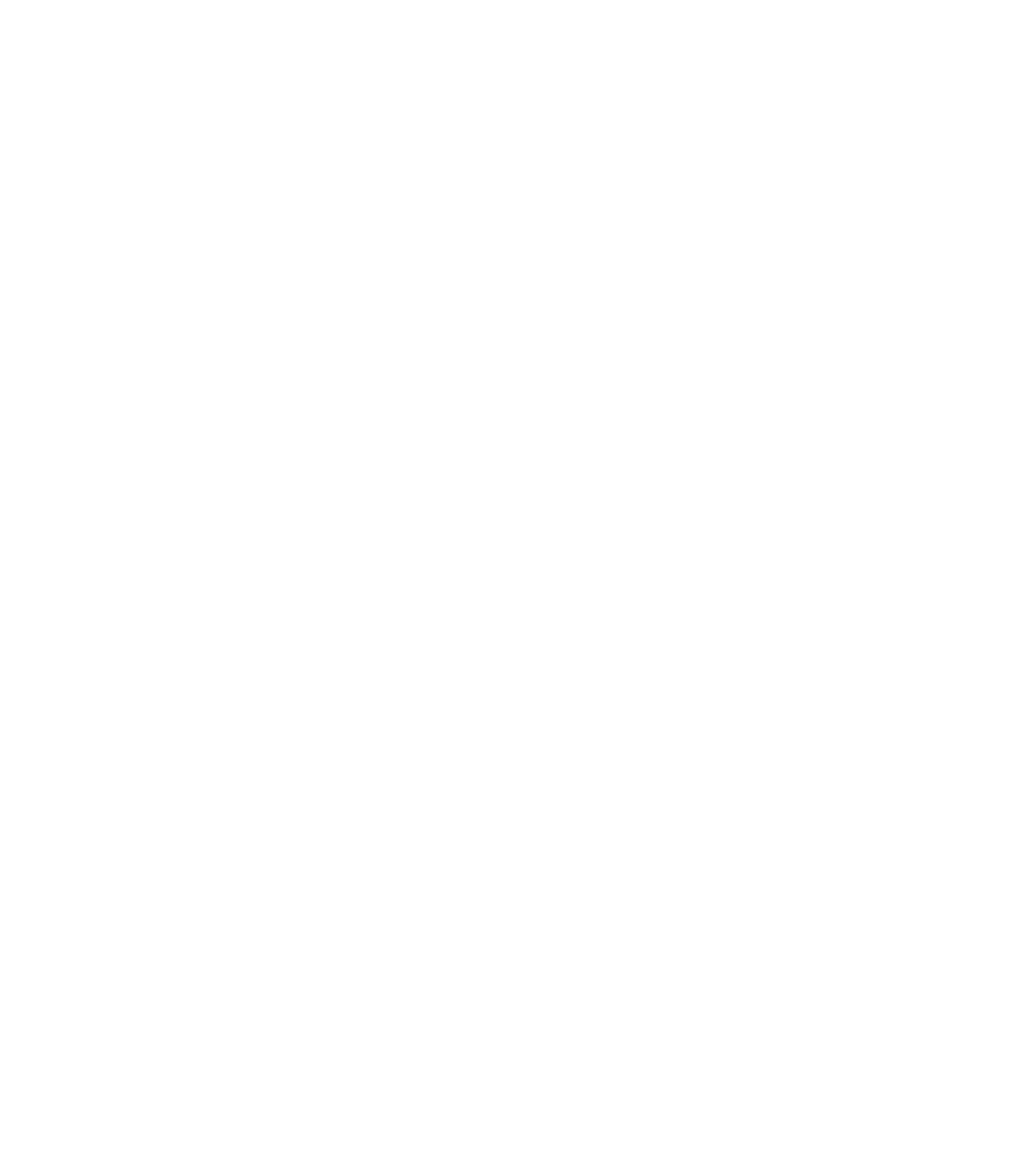
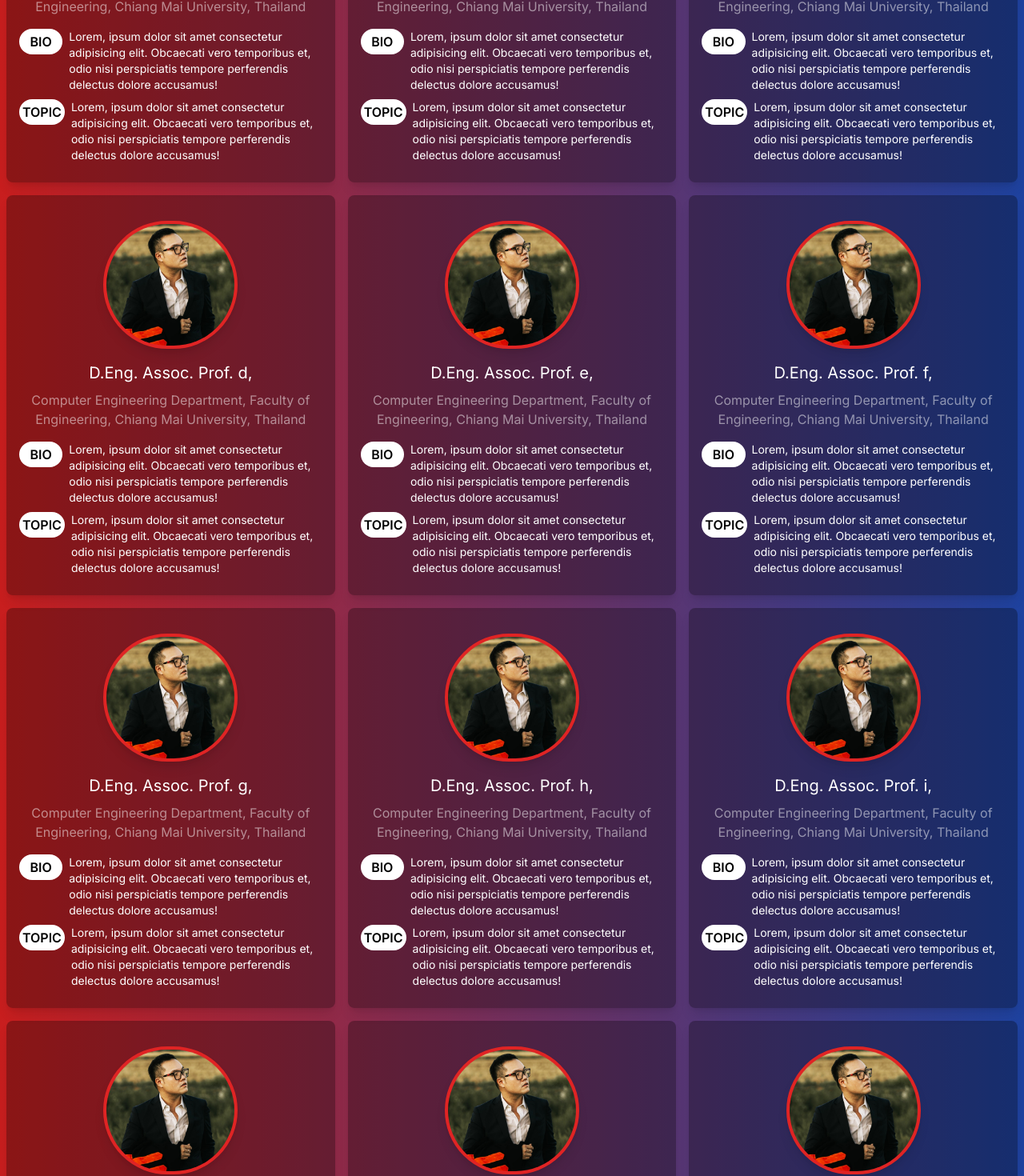
Before and after one commit to thunyoubun/ccs-registration, a Next.js app: page /keynote-speaker in a window 1280 px wide. Shown: the part 520-1990 px from the top of the page at 80% size. Before the commit the page ends 800 px from the top, so only its background shows below. Built offline with nearby package versions, Linux system fonts and the light colour scheme.

Commit message:
create keynote page and add fram motion

```diff
--- a/package.json
+++ b/package.json
@@ -13,6 +13,7 @@
     "@supabase/supabase-js": "^2.42.5",
     "axios": "^1.6.8",
     "flowbite": "^2.3.0",
+    "framer-motion": "^11.1.7",
     "next": "14.1.4",
     "nodemailer": "^6.9.13",
     "react": "^18",
--- a/src/app/keynote-speaker/page.tsx
+++ b/src/app/keynote-speaker/page.tsx
@@ -1,15 +1,63 @@
+'use client'
+import Image from "next/image"
 import Navbar from "../Components/Navbar"
 import ToTop from "../Components/ToTop"
+import CardSlider from "../Components/CardSlider"
+import PeopleCard from "../Components/PeopleCard"
+import Footer from "../Components/Footer"
+import { useEffect, useRef, useState } from "react"
+import { motion } from 'framer-motion'
 
-function KeynoteSpeakerPage(){
-    return(
+function KeynoteSpeakerPage() {
+    const [activateSlide, setActivateSlide] = useState<boolean>(false)
+    const dragable = useRef<HTMLDivElement>({} as HTMLDivElement)
+    useEffect(() => {
+        const handleResize = () => {
+            if (window.innerWidth > 768) {
+                setActivateSlide(false)
+            } else {
+                setActivateSlide(true)
+            }
+        }
+        window.addEventListener('resize', handleResize)
+        handleResize()
+        return () => {
+            window.removeEventListener('resize', handleResize)
+        }
+    }, [])
+    return (
         <header>
             <div className="relative">
                 <Navbar path={"/"} />
                 <ToTop />
-                <div className="mt-28 bg-gradient-to-r from-red-700 to-blue-800 flex justify-center">
+                <div className="mt-28 bg-gradient-to-r from-red-700 to-blue-800 flex justify-center flex-col">
                     <h2 className="text-white text-5xl p-8 text-center font-semibold">Keynote Speaker</h2>
+                    <div className="grid gap-4 lg:grid-cols-3 lg:gap-4 lg:mx-2 lg:my-6">
+                        {activateSlide ?
+                        <motion.div ref={dragable}
+                        drag="x"
+                        dragConstraints={{ right: 0, left: 0}}
+                        >
+                        </motion.div>
+                        :
+                            <><PeopleCard name={"a"} srcImage={"/images/profile/natthanan.jpg"} />
+                                <PeopleCard name={"b"} srcImage={"/images/profile/natthanan.jpg"} />
+                                <PeopleCard name={"c"} srcImage={"/images/profile/natthanan.jpg"} />
+                                <PeopleCard name={"d"} srcImage={"/images/profile/natthanan.jpg"} />
+                                <PeopleCard name={"e"} srcImage={"/images/profile/natthanan.jpg"} />
+                                <PeopleCard name={"f"} srcImage={"/images/profile/natthanan.jpg"} />
+                                <PeopleCard name={"g"} srcImage={"/images/profile/natthanan.jpg"} />
+                                <PeopleCard name={"h"} srcImage={"/images/profile/natthanan.jpg"} />
+                                <PeopleCard name={"i"} srcImage={"/images/profile/natthanan.jpg"} />
+                                <PeopleCard name={"j"} srcImage={"/images/profile/natthanan.jpg"} />
+                                <PeopleCard name={"k"} srcImage={"/images/profile/natthanan.jpg"} />
+                                <PeopleCard name={"l"} srcImage={"/images/profile/natthanan.jpg"} />
+                            </>
+                        }
+
+                    </div>
                 </div>
+                <Footer />
             </div>
         </header>
     )
```
Also changed, not shown: 1 other file (tests, documents, lock files or other folders).
